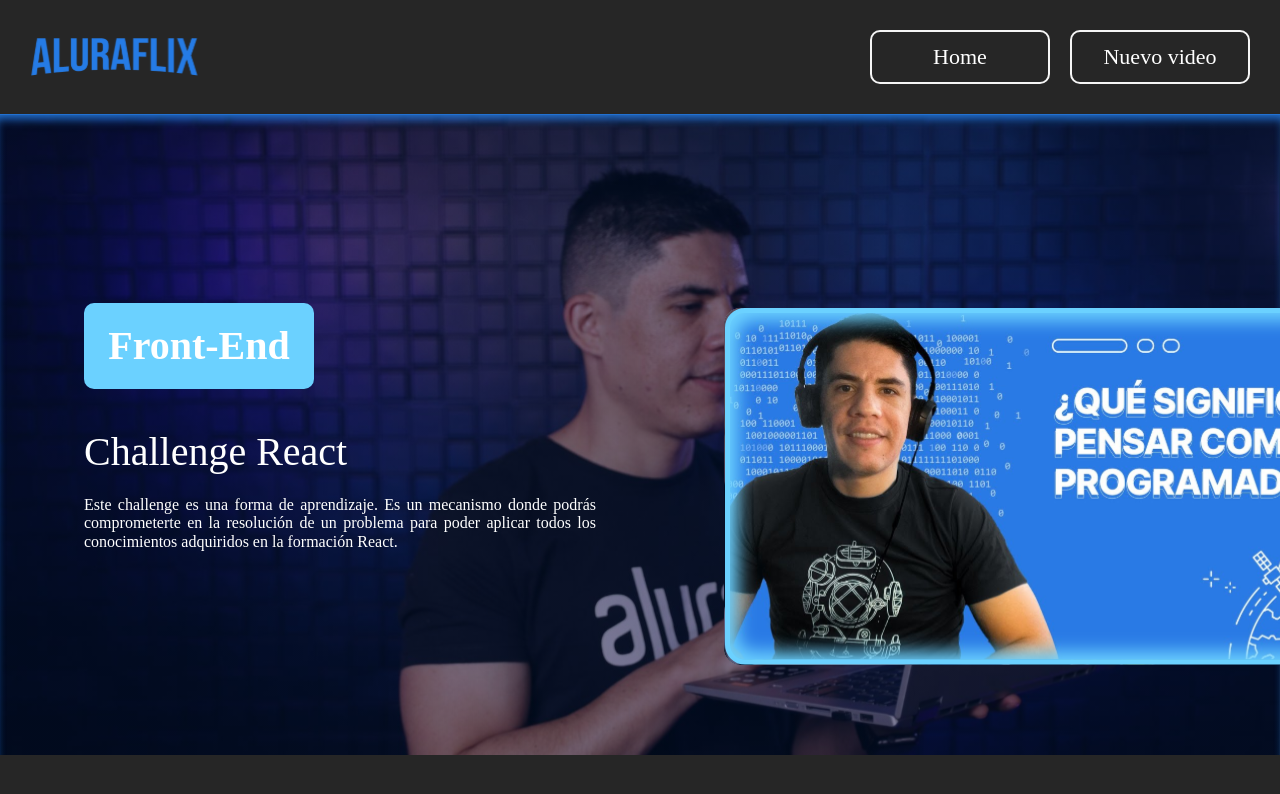
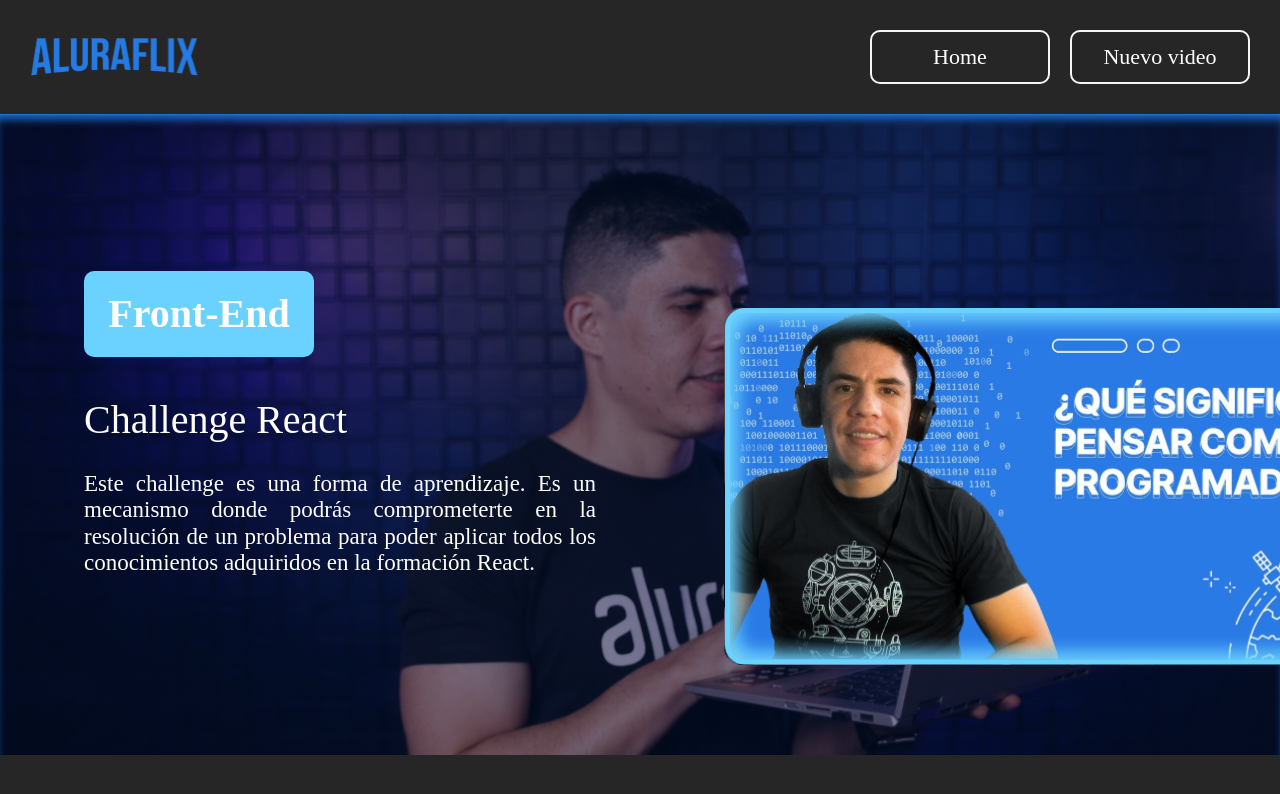
Before and after one commit to PGPLAYER15/Alura-flix, a React (Vite) app: page / in a window 1280 px wide. Shown: the top 794 px of the page. Built offline with nearby package versions, Linux system fonts and the light colour scheme.

Commit message:
Actualizado Banner.jsx

```diff
--- a/src/Components/Banner/Banner.jsx
+++ b/src/Components/Banner/Banner.jsx
@@ -59,7 +59,9 @@ const Banner = ()=>{
         }
 
         p{
-            text-align: justify
+            text-align: justify;
+            font-size:23px ;
+
         }
     `
 
```
